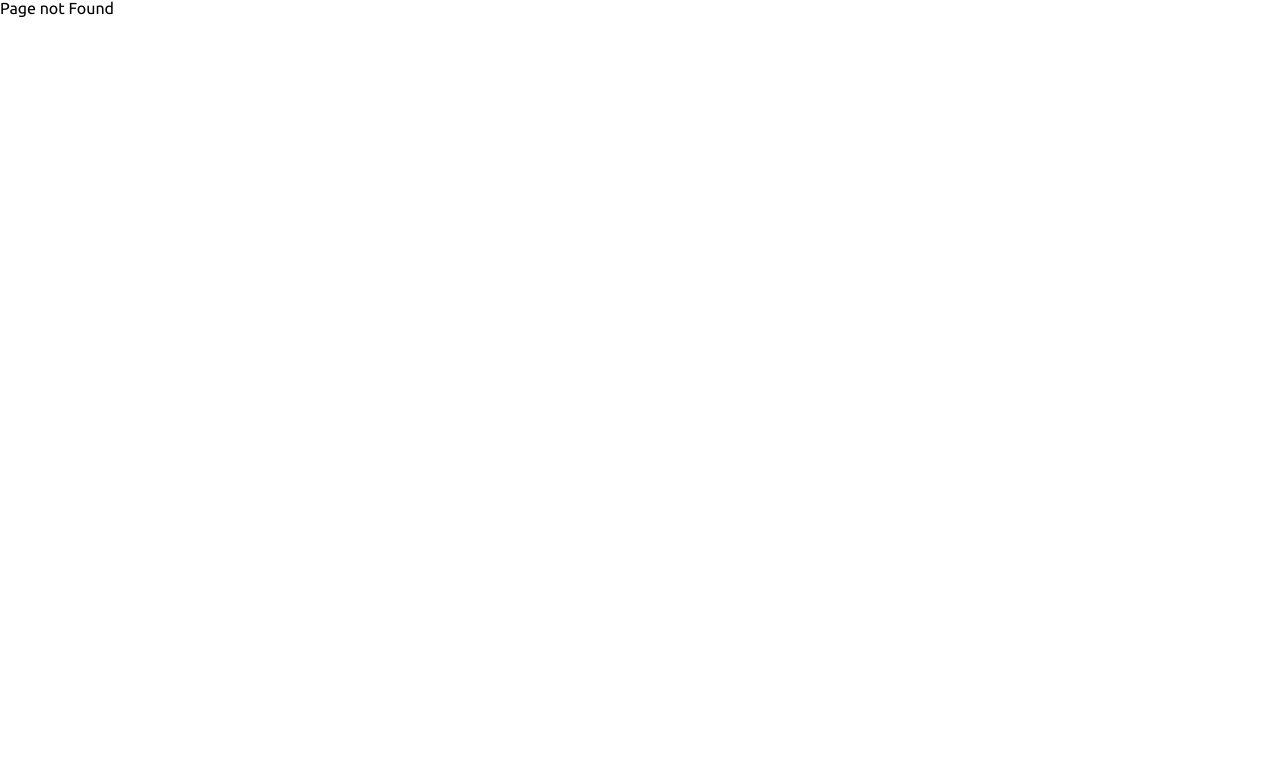
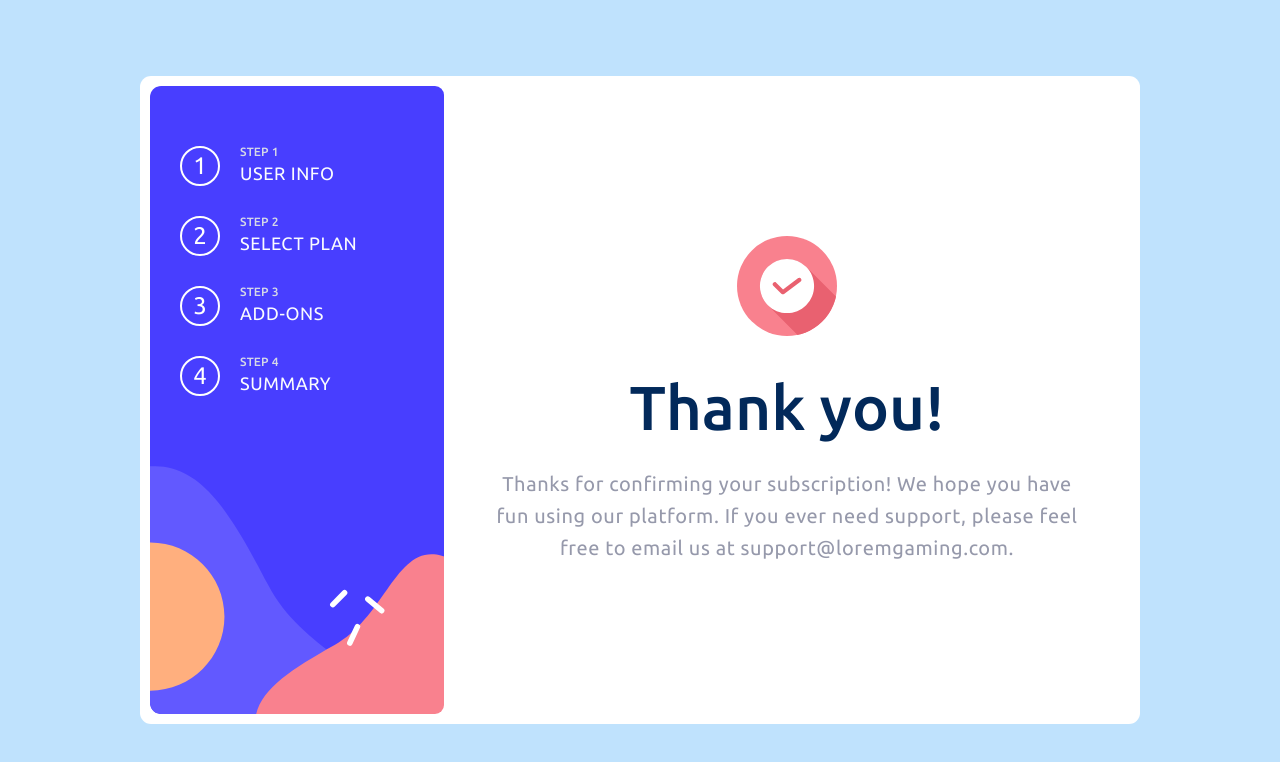
Before and after one commit to Abhishek-201099/multi-step-form, a React (Vite) app: page /confirm in a window 1280 px wide. Before the commit this address had no page. Shown: the top 762 px of the page. Built offline with nearby package versions, Linux system fonts and the light colour scheme.

Commit message:
feat: Added confirm page, implemented summary slice to store the final data, added styling to confirm page

```diff
--- a/src/App.jsx
+++ b/src/App.jsx
@@ -10,6 +10,7 @@ import Plans from "./pages/Plans";
 import AddOns from "./pages/AddOns";
 import Summary from "./pages/Summary";
 import PageNotFound from "./pages/PageNotFound";
+import Confirm from "./pages/Confirm";
 
 const router = createBrowserRouter([
   {
@@ -35,6 +36,10 @@ const router = createBrowserRouter([
         path: "/summary",
         element: <Summary />,
       },
+      {
+        path: "/confirm",
+        element: <Confirm />,
+      },
     ],
   },
   {
--- a/src/Store.js
+++ b/src/Store.js
@@ -3,12 +3,14 @@ import { configureStore } from "@reduxjs/toolkit";
 import userInfoReducer from "./features/userinfo/UserInfoSlice";
 import plansReducer from "./features/plans/PlanSlice";
 import addonsReducer from "./features/addons/AddonSlice";
+import summaryReducer from "./features/summary/SummarySlice";
 
 const store = configureStore({
   reducer: {
     userInfo: userInfoReducer,
     plans: plansReducer,
     addons: addonsReducer,
+    summary: summaryReducer,
   },
 });
 
--- /dev/null
+++ b/src/features/summary/SummarySlice.js
@@ -0,0 +1,25 @@
+import { createSlice } from "@reduxjs/toolkit";
+
+const initialSummaryState = {
+  finalPlan: {},
+  finalAddons: [],
+};
+
+const summarySlice = createSlice({
+  name: "summary",
+  initialState: initialSummaryState,
+  reducers: {
+    updateSummary(state, action) {
+      state.finalPlan = action.payload.planData;
+      state.finalAddons = action.payload.addonData;
+    },
+  },
+});
+
+export const { updateSummary } = summarySlice.actions;
+
+export default summarySlice.reducer;
+
+export function getSummary(state) {
+  return state.summary;
+}
--- /dev/null
+++ b/src/pages/Confirm.jsx
@@ -0,0 +1,15 @@
+export default function Confirm() {
+  return (
+    <div className="confirm-container">
+      <div className="confirm-img">
+        <img src="/icon-thank-you.svg" alt="thank you icon" />
+      </div>
+      <p className="confirm-heading">Thank you!</p>
+      <p className="confirm-text">
+        Thanks for confirming your subscription! We hope you have fun using our
+        platform. If you ever need support, please feel free to email us at
+        support@loremgaming.com.
+      </p>
+    </div>
+  );
+}
--- a/src/pages/Summary.jsx
+++ b/src/pages/Summary.jsx
@@ -1,12 +1,14 @@
 import NavBtns from "../ui/NavBtns";
-import { useSelector } from "react-redux";
+import { useDispatch, useSelector } from "react-redux";
 import { getSelectedPlan } from "../features/plans/PlanSlice";
 import { getAddons } from "../features/addons/AddonSlice";
 import SummaryTable from "../features/summary/SummaryTable";
 import { useNavigate } from "react-router-dom";
+import { updateSummary } from "../features/summary/SummarySlice";
 
 export default function Summary() {
   const navigate = useNavigate();
+  const dispatch = useDispatch();
   const planData = useSelector(getSelectedPlan);
   const addonData = useSelector(getAddons);
 
@@ -15,6 +17,11 @@ export default function Summary() {
 
   const planTotal =
     planData.planPrice + addonData.reduce((acc, addon) => acc + addon.price, 0);
+
+  function handleConfirm() {
+    dispatch(updateSummary({ planData, addonData }));
+    navigate("/confirm");
+  }
 
   return (
     <div className="summary-container">
@@ -33,7 +40,7 @@ export default function Summary() {
       <NavBtns
         nextBtnName="Confirm"
         handleBack={() => navigate("/addons")}
-        // handleNext={() => navigate('/')}
+        handleNext={() => handleConfirm()}
       />
     </div>
   );
--- a/src/styles.css
+++ b/src/styles.css
@@ -660,3 +660,42 @@ input:checked + .slider:before {
 }
 
 /*********************************/
+
+/*********************************/
+/*********************************/
+/* CONFIRM */
+.confirm-container {
+  /* background-color: reds; */
+  width: 100%;
+  height: 100%;
+  text-align: center;
+  padding: 15rem 4rem;
+
+  display: flex;
+  flex-direction: column;
+  gap: 3rem;
+}
+
+.confirm-img {
+  height: 10rem;
+  margin-bottom: 1rem;
+}
+
+.confirm-img img {
+  height: 100%;
+}
+
+.confirm-heading {
+  color: var(--color-blue-1);
+  font-size: 6.2rem;
+  font-weight: 500;
+}
+
+.confirm-text {
+  color: var(--color-grey-2);
+  font-size: 2rem;
+  letter-spacing: 0.6px;
+  line-height: 1.6;
+}
+
+/*********************************/
```
